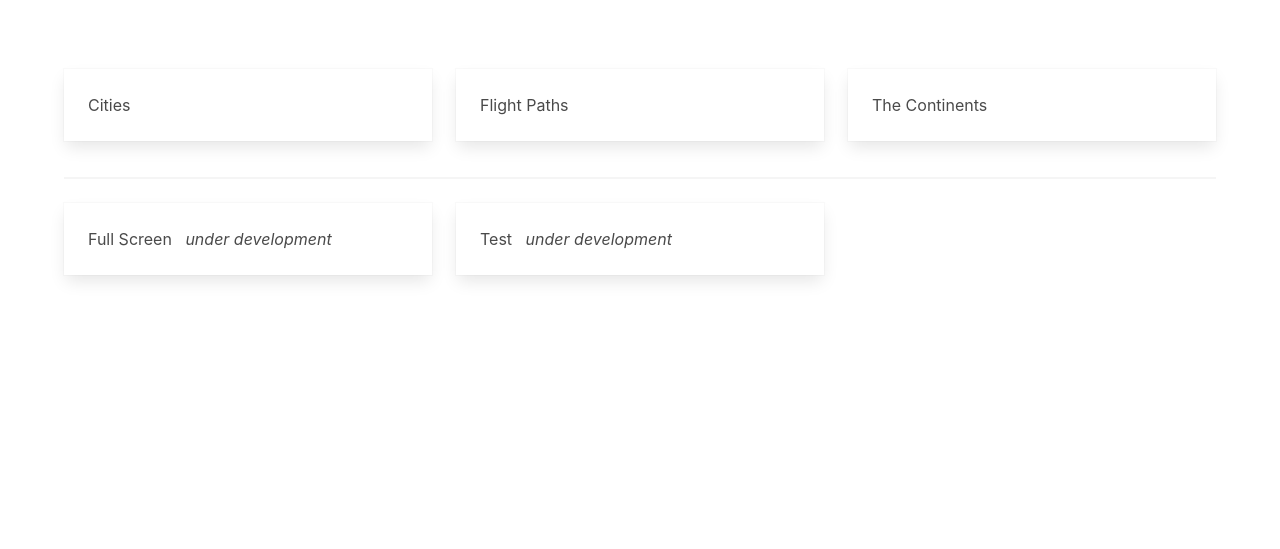
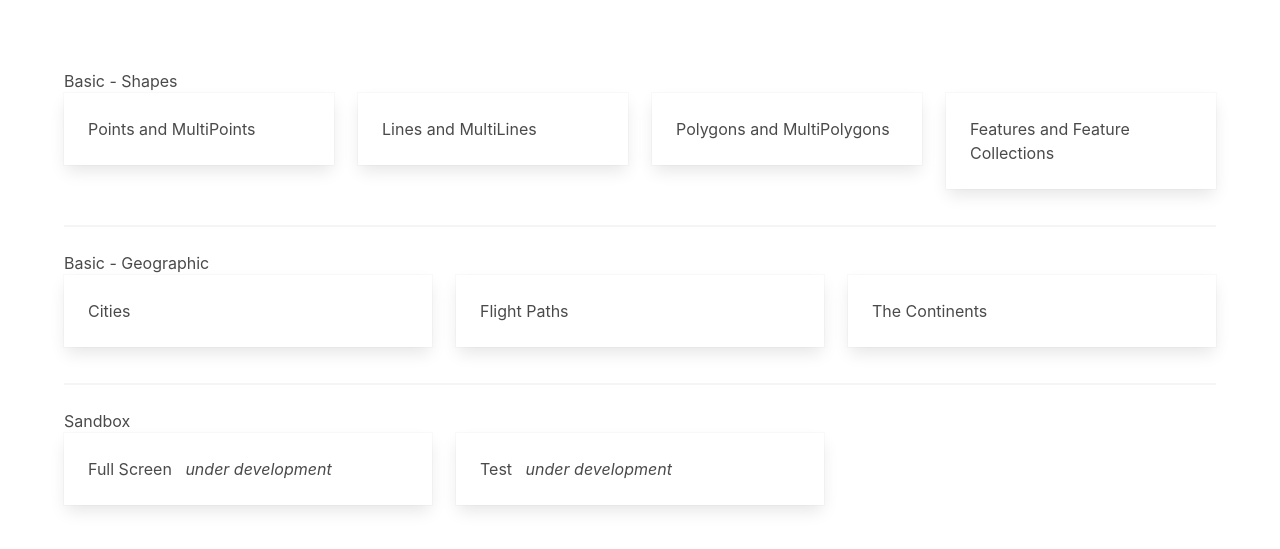
Before and after one commit to amitlzkpa/geoearth, a website: page page/samples.html in a window 1280 px wide. Shown: the part 55-604 px from the top of the page. Drawn offline with Linux system fonts and the light colour scheme.

Commit message:
add section headers and new section for shapes

```diff
--- a/page/samples.html
+++ b/page/samples.html
@@ -38,6 +38,77 @@
 
     <div class="section">
       <div class="container">
+
+
+
+        <h2>
+          Basic - Shapes
+        </h2>
+
+
+
+
+        <div class="columns">
+
+          <div class="column">
+            <a href="./points-and-multipoints.html">
+            <div class="card">
+              <div class="card-content">
+                <div class="content">
+                  Points and MultiPoints
+                </div>
+              </div>
+            </div>
+            </a>
+          </div>
+
+          <div class="column">
+            <a href="./lines-and-multilines.html">
+            <div class="card">
+              <div class="card-content">
+                <div class="content">
+                  Lines and MultiLines
+                </div>
+              </div>
+            </div>
+            </a>
+          </div>
+
+          <div class="column">
+            <a href="./polygons-and-multipolygons.html">
+            <div class="card">
+              <div class="card-content">
+                <div class="content">
+                  Polygons and MultiPolygons
+                </div>
+              </div>
+            </div>
+            </a>
+          </div>
+
+          <div class="column">
+            <a href="./features-and-featurecollections.html">
+            <div class="card">
+              <div class="card-content">
+                <div class="content">
+                  Features and Feature Collections
+                </div>
+              </div>
+            </div>
+            </a>
+          </div>
+
+        </div>
+
+
+
+        <hr />
+
+
+
+        <h2>
+          Basic - Geographic
+        </h2>
 
         <div class="columns">
 
@@ -84,6 +155,12 @@
 
 
 
+        <h2>
+          Sandbox
+        </h2>
+
+
+
         <div class="columns">
 
           <div class="column">
```
